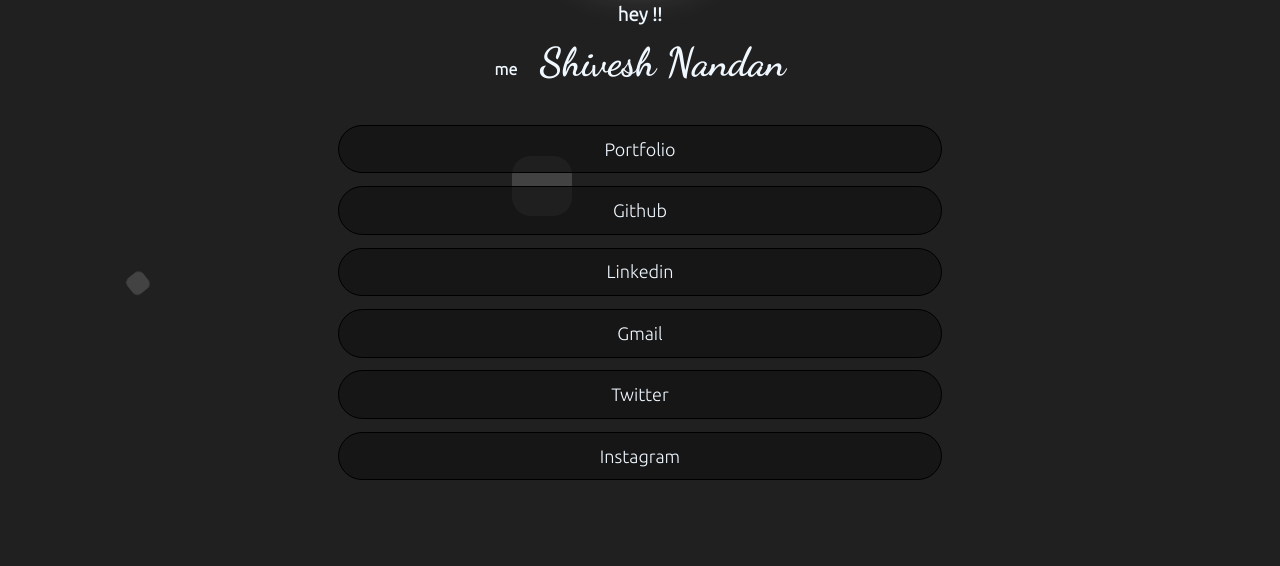
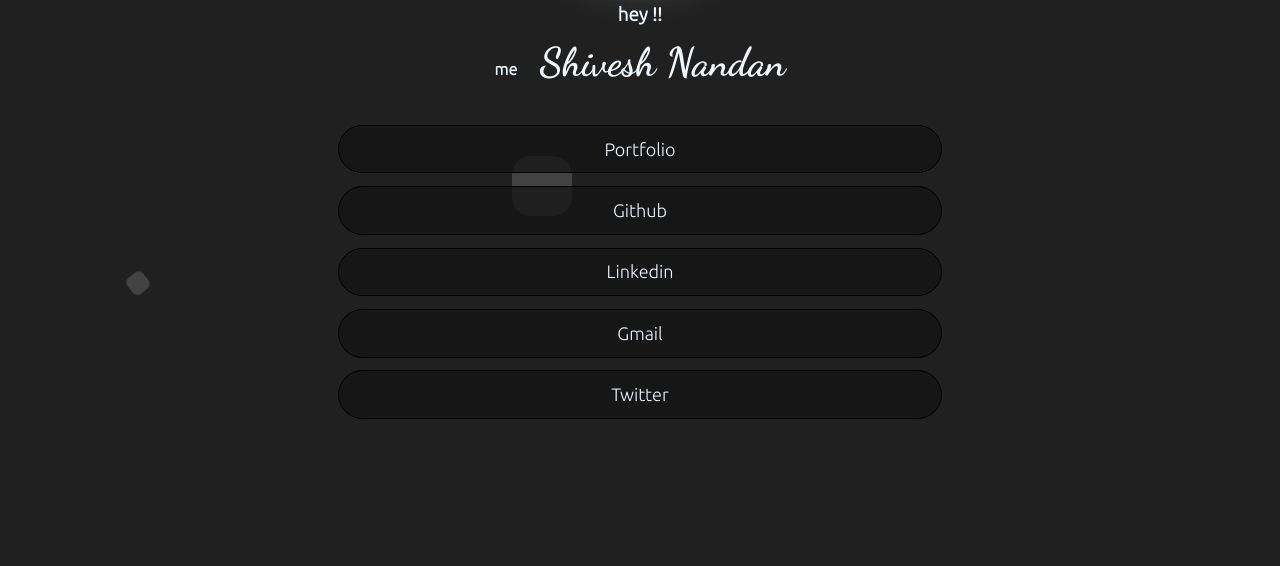
Before and after one commit to ShiveshNandan/LinkTree, a plain HTML site: page index.html in a window 1280 px wide. Shown: the part 234-800 px from the top of the page. Drawn offline with Linux system fonts and the light colour scheme.

Commit message:
Update index.html

```diff
--- a/index.html
+++ b/index.html
@@ -23,7 +23,7 @@
                 <a href="https://www.linkedin.com/in/shivesh-nandan-39a1b219a/" target="_blank" > <div class="btnn sociall"> Linkedin</div></a>
                 <a href="mailto:kshivesh929@gmail.com" target="_blank" ><div class="btnn socialg"> Gmail</div></a>
                 <a href="https://twitter.com/shivesh_nandan?t=KmsGGtybLAPqks5n2CB4XA&s=08" target="_blank"> <div class="btnn socialt"> Twitter </div></a>
-                <a href="https://www.instagram.com/shivesh_nandan/" target="_blank" ><div class="btnn sociali">Instagram</div>
+<!--                 <a href="https://www.instagram.com/shivesh_nandan/" target="_blank" ><div class="btnn sociali">Instagram</div> -->
                 </a>
             </div>
             <div class="footer">
```
